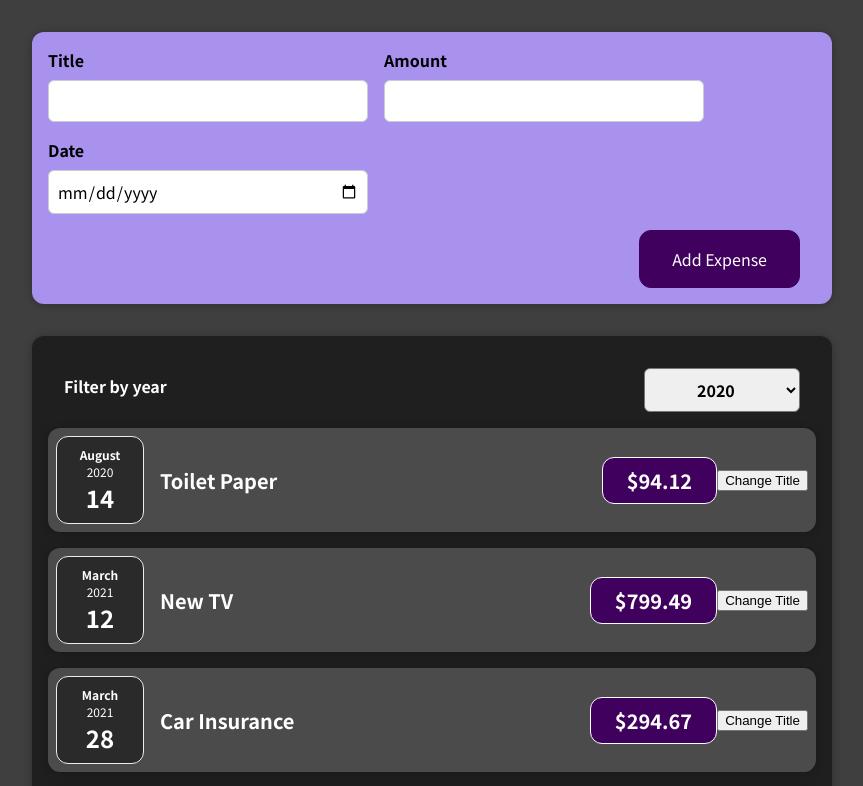
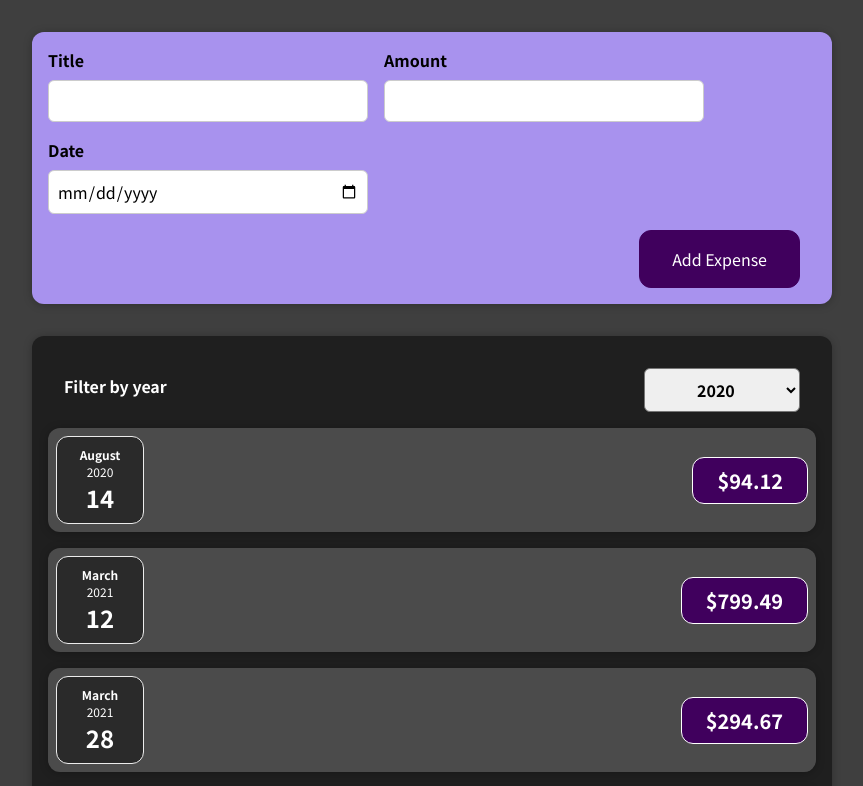
Before and after one commit to mpsujek/react-training, a React (Create React App) app: page / in a window 1280 px wide. Shown: the top 786 px of the page, without its empty margins (208-1071 px from the left). Built offline with nearby package versions, Linux system fonts and the light colour scheme.

Commit message:
Cleaning code from not needed button

```diff
--- a/src/components/Expenses/ExpenseItem.js
+++ b/src/components/Expenses/ExpenseItem.js
@@ -1,24 +1,17 @@
-import React, { useState } from 'react';
+import React from 'react';
 
 import ExpenseDate from './ExpenseDate';
 import Card from '../UI/Card';
 import './ExpenseItem.css';
 
 export default function ExpenseItem(props) {
-  const [title, setTitle] = useState(props.title);
-
-  const clickHandler = () => {
-    setTitle('Updated!');
-  };
-
   return (
     <Card className='expense-item'>
       <ExpenseDate date={props.date} />
       <div className='expense-item__description'>
-        <h2>{title}</h2>
+        <h2>{props.tite}</h2>
         <div className='expense-item__price'>${props.amount}</div>
       </div>
-      <button onClick={clickHandler}>Change Title</button>
     </Card>
   );
 }
```
